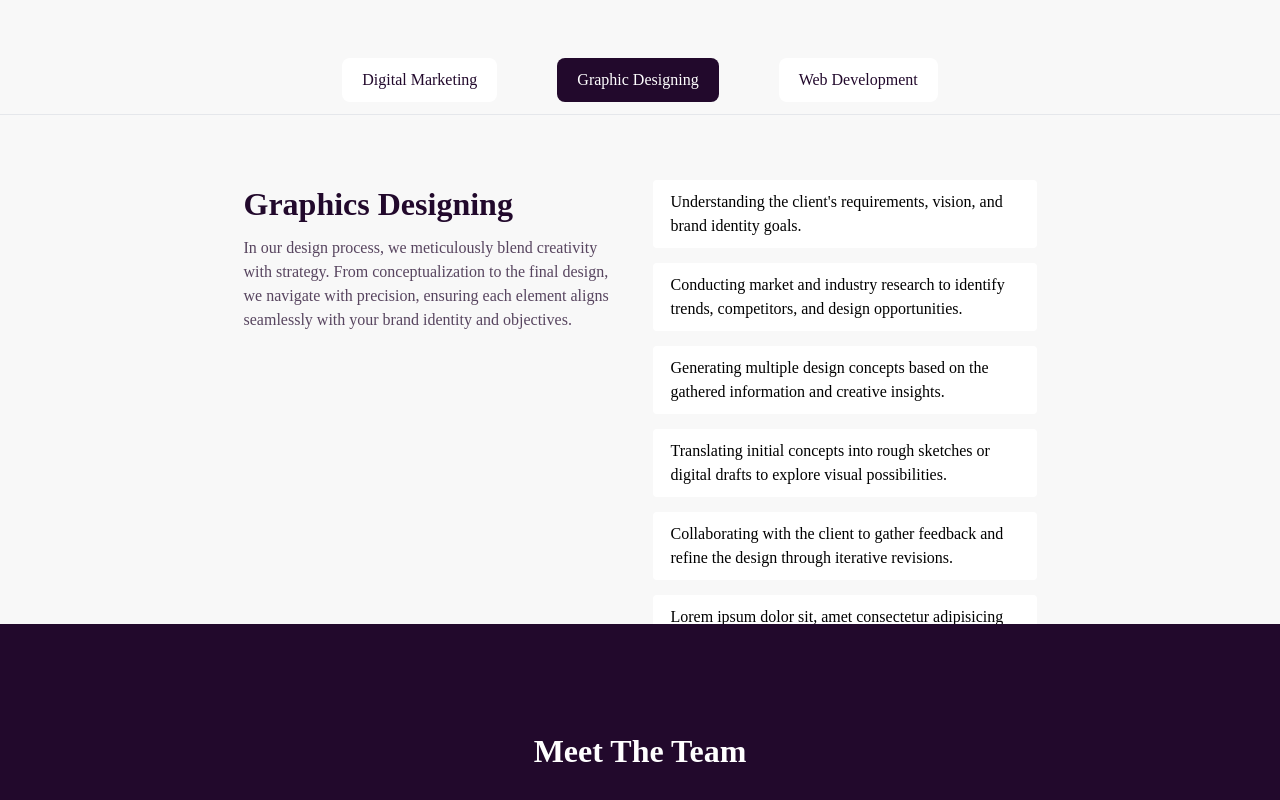
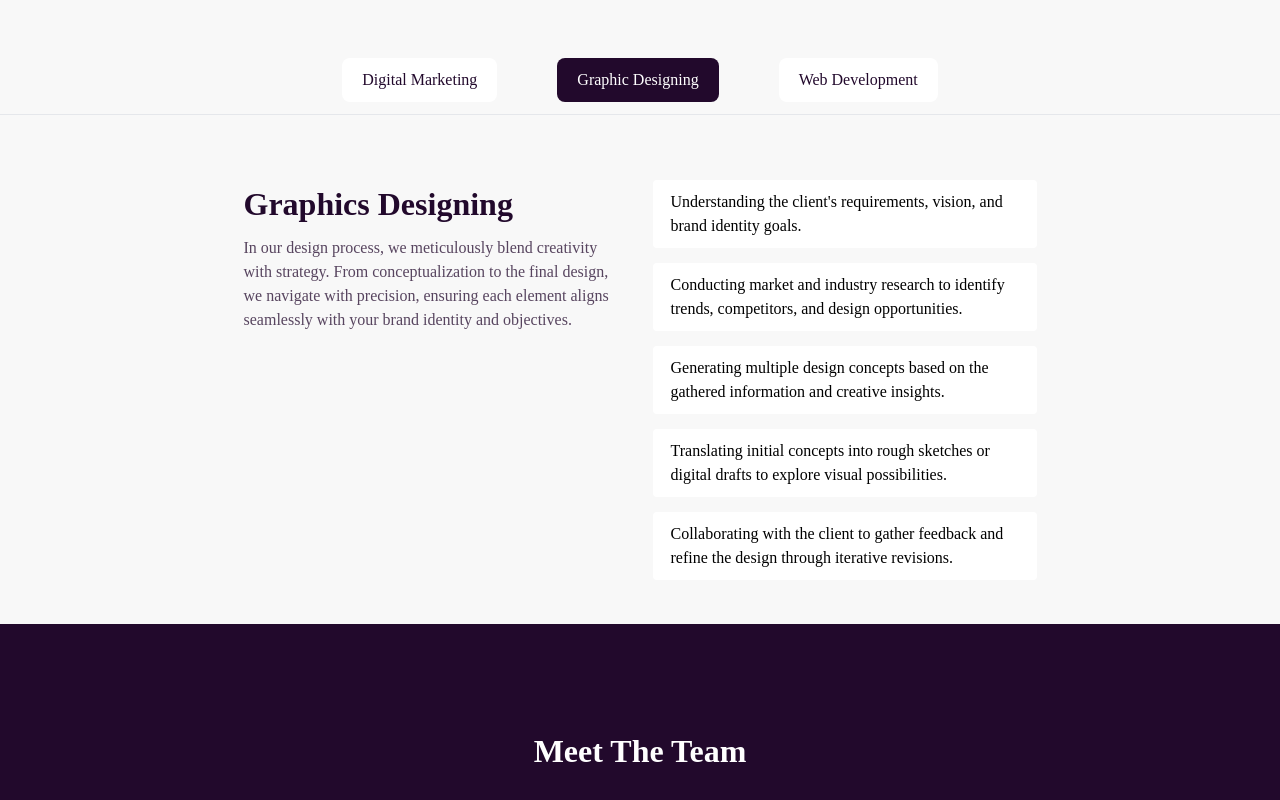
Before and after one commit to SM-Ninjas/TWB-Creatives, a React (Vite) app: page /about in a window 1280 px wide. Shown: the part 1247-2047 px from the top of the page. Built offline with nearby package versions, Linux system fonts and the light colour scheme; no server answers.

Commit message:
scrollbar

```diff
--- a/src/pages/about/ourSteps/digitalMarketing.tsx
+++ b/src/pages/about/ourSteps/digitalMarketing.tsx
@@ -15,7 +15,7 @@ function DigitalMarketing() {
           brand identity and objectives.
         </p>
       </div>
-      <div className="w-[40%] overflow-y-auto cursor-all-scroll scrollBar mbl:flex mbl:w-[90%] mbl:overflow-x-auto mbl:gap-2 ">
+      <div className="w-[40%] overflow-y-auto cursor-all-scroll scrollBar mbl:flex mbl:w-[90%] max-h-[400px] mbl:overflow-x-auto mbl:gap-2 ">
         {graphicDesigningData.map((item, index) => (
           <div key={index} className="bg-[#fff] rounded mb-[15px]">
             <h2 className="text-black px-[18px] py-[10px] mbl:w-[200px] mbl:text-[12px]">{item}</h2>
--- a/src/pages/about/ourSteps/graphicsDesign.tsx
+++ b/src/pages/about/ourSteps/graphicsDesign.tsx
@@ -15,7 +15,7 @@ function GraphicDesign() {
           brand identity and objectives.
         </p>
       </div>
-      <div className="w-[40%] overflow-y-auto cursor-all-scroll scrollBar mbl:flex mbl:w-[90%] mbl:overflow-x-auto mbl:gap-2 ">
+      <div className="w-[40%] overflow-y-auto cursor-all-scroll scrollBar mbl:flex mbl:w-[90%] max-h-[400px] mbl:overflow-x-auto mbl:gap-2 ">
         {graphicDesigningData.map((item, index) => (
           <div key={index} className="bg-[#fff] rounded mb-[15px]">
             <h2 className="text-black px-[18px] py-[10px] mbl:w-[200px] mbl:text-[12px]">{item}</h2>
--- a/src/pages/about/ourSteps/webDev.tsx
+++ b/src/pages/about/ourSteps/webDev.tsx
@@ -15,7 +15,7 @@ function WebDev() {
           brand identity and objectives.
         </p>
       </div>
-      <div className="w-[40%] overflow-y-auto cursor-all-scroll scrollBar mbl:flex mbl:w-[90%] mbl:overflow-x-auto mbl:gap-2 ">
+      <div className="w-[40%] overflow-y-auto cursor-all-scroll scrollBar mbl:flex mbl:w-[90%] max-h-[400px] mbl:overflow-x-auto mbl:gap-2 ">
         {graphicDesigningData.map((item, index) => (
           <div key={index} className="bg-[#fff] rounded mb-[15px]">
             <h2 className="text-black px-[18px] py-[10px] mbl:w-[200px] mbl:text-[12px]">{item}</h2>
```
